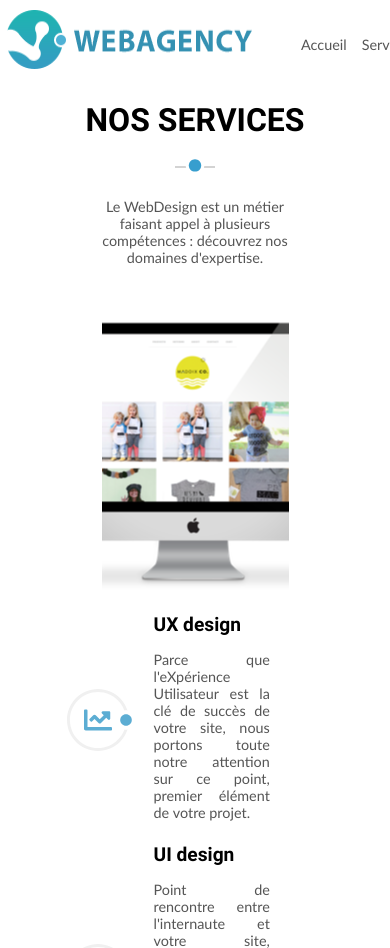
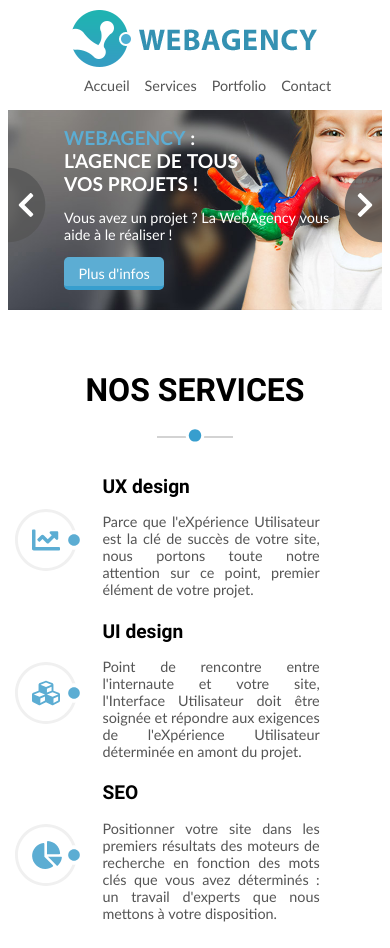
Before and after one commit to cgallitre/p1, a plain HTML site: page index.html in a window 390 px wide. Shown: the top 948 px of the page. Drawn offline with Linux system fonts and the light colour scheme.

Commit message:
Amélioration version mobile

```diff
--- a/css/style.css
+++ b/css/style.css
@@ -89,8 +89,6 @@ header{
     height:70px;
     padding-top:10px;
     z-index:5;
-    max-width:1600px;
-    margin:auto;
 }
 
 #wrap-header{
@@ -127,7 +125,6 @@ nav a:hover{
 
 
 /* slider */
-
 #slider{
     padding-top:90px;
     position:relative;
@@ -317,7 +314,6 @@ nav a:hover{
 /* Pied de page */
 
 footer{
-    margin-top : 40px;
     position:relative;
     font-size: 0.7em;
 }
--- a/css/style_mobile.css
+++ b/css/style_mobile.css
@@ -10,13 +10,13 @@
         justify-content: center;
      }
 
-    #description_services{
+    #description-services{
 
         width: 80%;
         margin:auto;
     }
 
-    #img_services{
+    #img-services{
         width: 80%;
         margin:auto;
 
@@ -29,30 +29,83 @@
 
 @media all and (max-width: 480px){
 
+    /* Entête */
+    header{
+        height:100px;
+    }
+
+    #wrap-header{
+        display: flex;
+        flex-direction: column;
+        justify-content: center;
+        align-items: center;
+    }
+
+    ul {
+        margin : 0 auto 20px auto;
+    }
+
+    #slider{
+        background-size:cover;
+        height:200px;
+    }
+
+    #slogan{
+        position: absolute;
+        top:32%;
+        left:15%;
+        right:10%;
+    }
+
+    #slider h1{
+        font-size:1.2em;
+    }
+
+    #fleche-gauche{
+        top:50%;
+    }
+
+    #fleche-droite{
+        top:50%;
+    }
+
+    .button{
+        width:100px;
+        padding: 8px 0 4px 0;
+
+    }
+
+    /* Services */
+
+    hr { width:20%; }
+
     #services{
         display: flex;
         flex-direction:column;
         justify-content: center;
+
      }
 
-    #description_services{
+     .description { display:none; }
+
+    #description-services{
         width: 80%;
-        margin:auto;
+        margin:auto 0 auto 10px;
     }
 
-    #img_services{
+    #img-services{
        display:none;
     }
 
-    #slider{
-        display: none;
-    }
-
     section{
-        margin-top:60px;
+        margin-top:20px;
     }
 
     footer form{
         right : 40px;
     }
+
+    .filter-button{
+        width:85px;
+    }
 }
```
